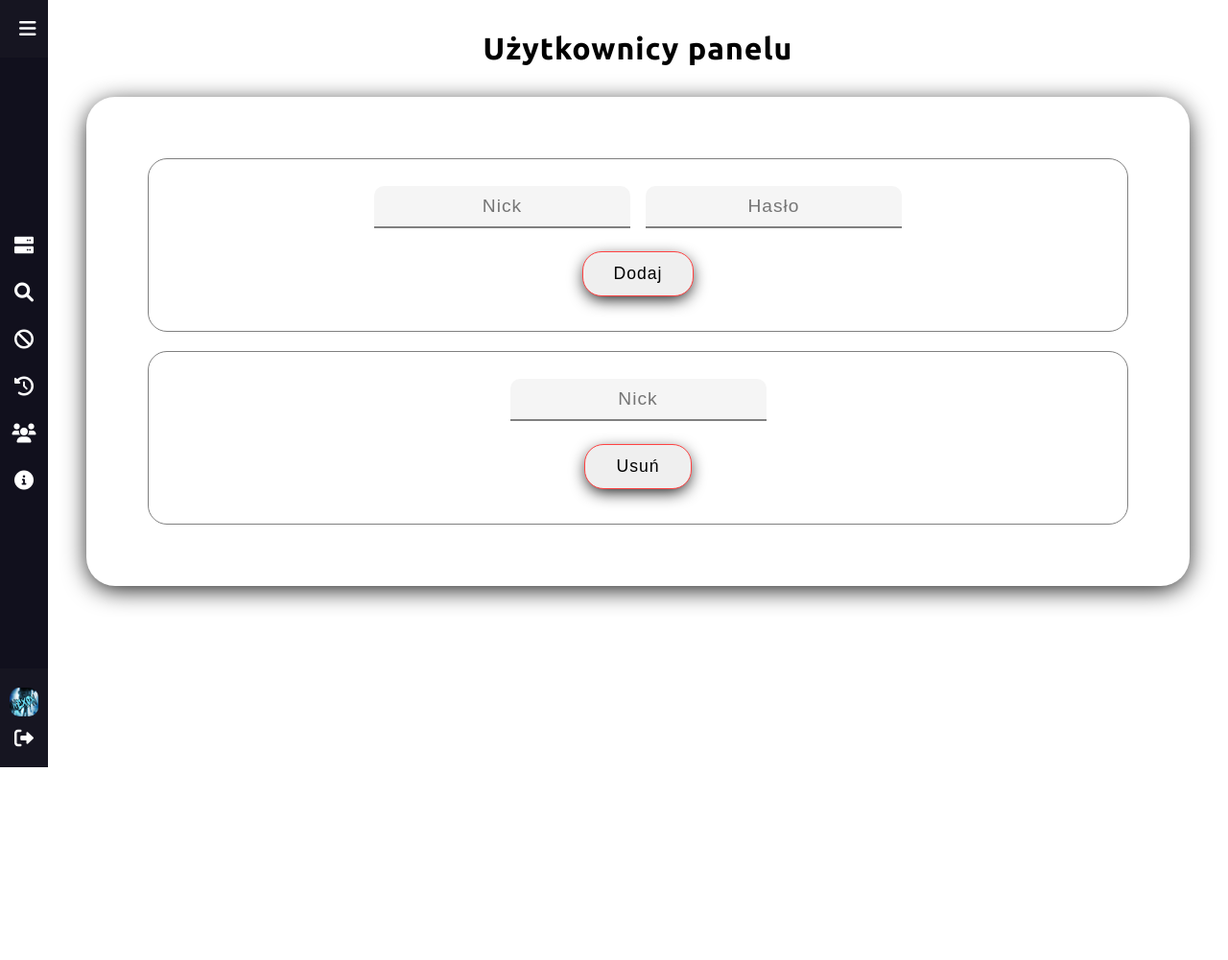
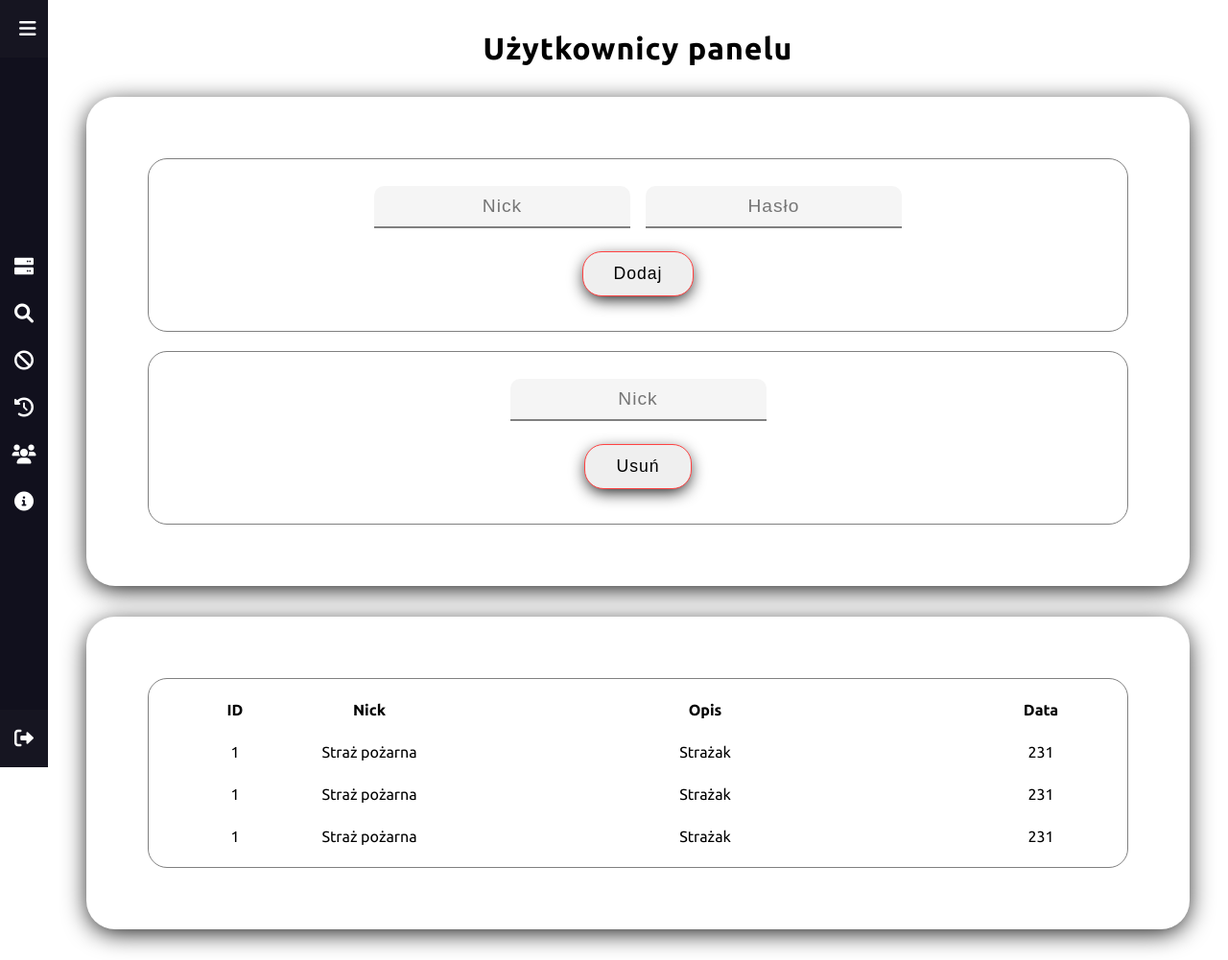
Before and after one commit to NexON39/MTA-XyzzyRP-Web-Administration-Panel, a PHP site: page /panelusers.php in a window 1280 px wide. Shown: the whole page at 96% size. Before the commit the page ends 800 px from the top, so only its background shows below. Run offline with PHP 8.4, Linux system fonts and the light colour scheme; the visitor is signed in with stand-in values (Sample User, id 1).

Commit message:
basic update

```diff
--- a/css/main.css
+++ b/css/main.css
@@ -66,12 +66,12 @@ a {
     position: fixed;
     left: 0;
     top: 0;
-    height: 100vh;
     width: 300px;
     background: var(--purple);
     animation: animka 0.5s;
     display: none;
     z-index: 81;
+    height: 100%;
 }
 
 .leftpanel .userlog {
--- a/panelusers.php
+++ b/panelusers.php
@@ -1,6 +1,6 @@
 <?php
     session_start();
-    if(!isset($_SESSION['logged'])) {
+    if(!isset($_SESSION['logged']) && $_SESSION['logged']!=true) {
         header("Location: index.php");
         exit();
     }
@@ -37,9 +37,9 @@
             </ul>
         </nav>
         <div class="userlog">
-            <div class="user">
+            <!-- <div class="user">
                 <img src="img/prof.png" alt="user avatar ">
-            </div>
+            </div>   -->
             <div class="logout"><a href="src/logout.php"><i class="fas fa-sign-out-alt"></i></a></div>
         </div>
     </div>
@@ -72,7 +72,7 @@
         </nav>
         <div class="userlog">
             <div class="user">
-                <img src="img/prof.png" alt="user avatar">
+                <!-- <img src="img/prof.png" alt="user avatar"> -->
                 <p>
                     <?php
                         if(isset($_SESSION['user']))
@@ -106,6 +106,35 @@
                     <div><input type="submit" value="Usuń"></div>
                 </form>
             </div>
+            <!-- playerstats -->
+            <div class="inputs serverusers logs">
+                    <table>
+                        <tr>
+                            <th>ID</th>
+                            <th>Nick</th>
+                            <th>Opis</th>
+                            <th>Data</th>
+                        </tr>
+                        <tr>
+                            <td>1</td>
+                            <td>Straż pożarna</td>
+                            <td>Strażak</td>
+                            <td>231</td>
+                        </tr>
+                        <tr>
+                            <td>1</td>
+                            <td>Straż pożarna</td>
+                            <td>Strażak</td>
+                            <td>231</td>
+                        </tr>
+                        <tr>
+                            <td>1</td>
+                            <td>Straż pożarna</td>
+                            <td>Strażak</td>
+                            <td>231</td>
+                        </tr>
+                    </table>
+            </div>
         </div>
     </div>
 
--- a/src/login.php
+++ b/src/login.php
@@ -1,9 +1,10 @@
 <?php
     session_start();
-    include_once("../config/db_conf.php");
+    require_once("../config/db_conf.php");
 
     if(!empty($_POST['login']) && !empty($_POST['pass']) && isset($_POST['login_btn'])) {
         $con = @new mysqli($db_host,$db_user,$db_pass,$db_name);
+
         if($con->connect_errno==0) {
             $login = $_POST['login'];
             $pass = $_POST['pass'];
```
Also changed, not shown: about.php (+4 -4 lines), dashboard.php (+4 -4 lines), logs.php (+5 -5 lines), operations.php (+4 -4 lines), serverusers.php (+4 -4 lines), src/error.php (added).
